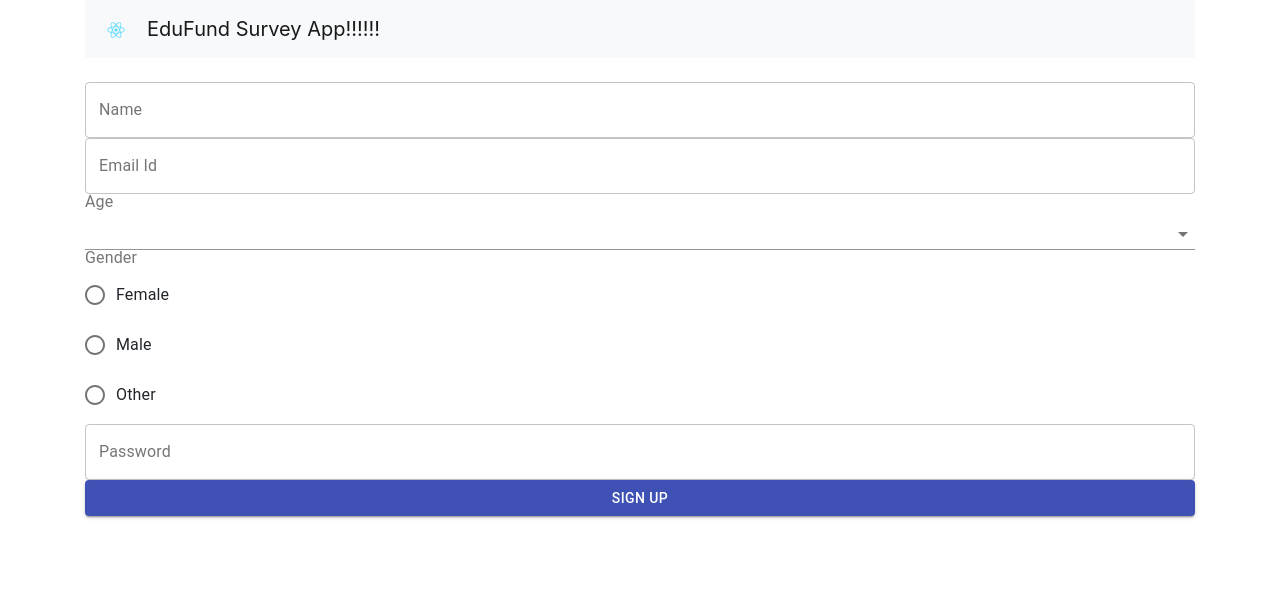
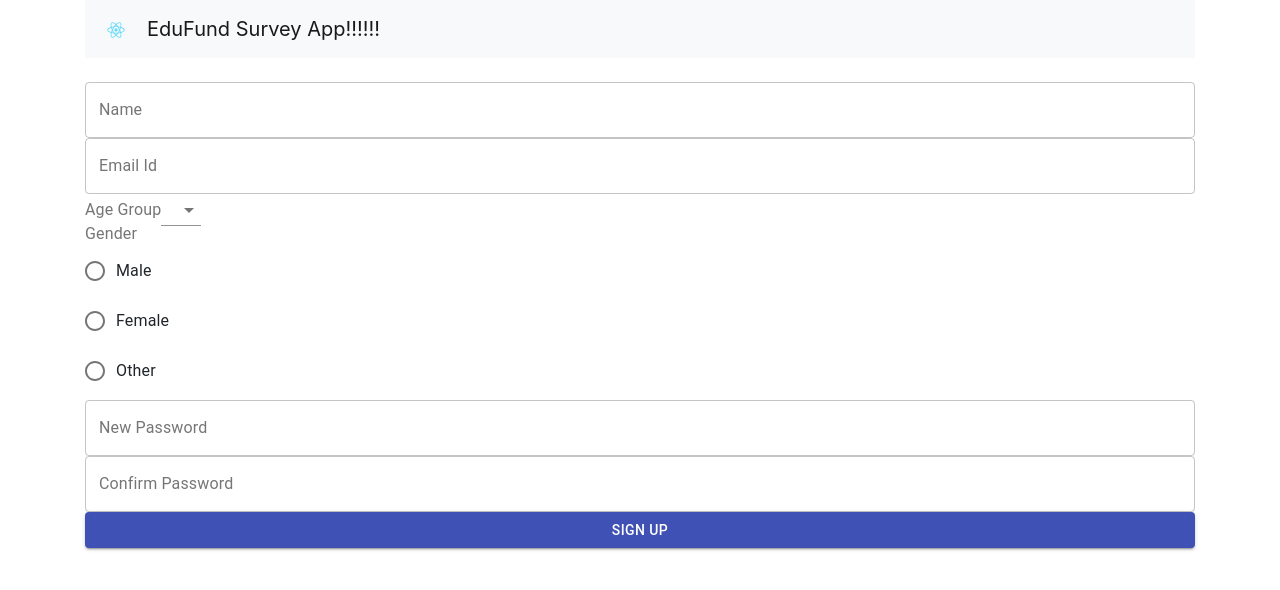
Before and after one commit to jainhitesh90/eduFund, a React (Create React App) app: page /login in a window 1280 px wide. Shown: the top 590 px of the page. Built offline with nearby package versions, Linux system fonts and the light colour scheme.

Commit message:
Added Custom Components for input and other types

```diff
--- a/src/components/signup.js
+++ b/src/components/signup.js
@@ -1,19 +1,31 @@
 import React, { Component } from 'react';
 import axios from 'axios';
-import { TextField, Button, FormControlLabel, RadioGroup, Radio, FormLabel, Select, MenuItem } from '@material-ui/core';
+import CustomInput from './../custom-components/custom-input';
+import CustomButton from './../custom-components/custom-button';
+import CustomRadioGroup from './../custom-components/custom-radio-group';
+import CustomDropDown from '../custom-components/custom-dropdown';
+
+const gender = [
+    {key: 'male', value: 'Male'},
+    {key: 'female', value: 'Female'},
+    {key: 'other', value: 'Other'}
+];
+
+const ageGroup = [
+    {key: 'less-than-16', value: '< 16'},
+    {key: '16-to-25', value: '16 to 25'},
+    {key: '25-to-35', value: '25 to 35'},
+    {key: 'above-35', value: '> 35'}
+];
 
 export default class Signup extends Component {
     constructor(props) {
         super(props);
         this.state = {
-
         }
         this.handleAgeChange = this.handleAgeChange.bind(this);
         this.handleGenderChange = this.handleGenderChange.bind(this);
         this.handleSubmit = this.handleSubmit.bind(this);
-        this.userName = React.createRef();
-        this.userEmail = React.createRef();
-        this.userPassword = React.createRef();
     }
 
     render() {
@@ -24,66 +36,82 @@ export default class Signup extends Component {
 
     renderLoginForm() {
         return (
-            <form onSubmit={this.handleSubmit} style={{ display: 'flex', flexDirection: 'column' }} noValidate autoComplete="off">
-                <TextField inputRef={(ref) => {this.userName = ref}} id="outlined-basic" label="Name" variant="outlined" />
-                <TextField inputRef={(ref) => {this.userEmail = ref}} id="outlined-basic" label="Email Id" type="email" variant="outlined" />
-                <FormLabel id="demo-simple-select-label">Age</FormLabel>
-                <Select
-                    labelId="demo-simple-select-label"
-                    id="demo-simple-select"
-                    onChange={this.handleAgeChange}>
-                    <MenuItem value={10}>10</MenuItem>
-                    <MenuItem value={20}>20</MenuItem>
-                    <MenuItem value={30}>30</MenuItem>
-                </Select>
-                <FormLabel component="legend">Gender</FormLabel>
-                <RadioGroup aria-label="gender" name="gender1" onChange={this.handleGenderChange}>
-                    <FormControlLabel value="female" control={<Radio />} label="Female" />
-                    <FormControlLabel value="male" control={<Radio />} label="Male" />
-                    <FormControlLabel value="other" control={<Radio />} label="Other" />
-                </RadioGroup>
-                <TextField inputRef={(ref) => {this.userPassword = ref}} id="outlined-basic" label="Password" variant="outlined" type="password" />
-                <Button onClick={this.handleSubmit} variant="contained" color="primary">Sign Up</Button>
+            <form style={{ display: 'flex', flexDirection: 'column' }} noValidate autoComplete="off">
+                <CustomInput
+                    label={"Name"}
+                    id={"userName"}
+                    ref={"userName"}
+                />
+                <CustomInput
+                    label={"Email Id"}
+                    id={"userEmail"}
+                    ref={"userEmail"}
+                />
+                <CustomDropDown
+                    label={"Age Group"}
+                    id={"ageGroup"}
+                    onChange={this.handleAgeChange}
+                    values={ageGroup}
+                />
+                <CustomRadioGroup
+                    label={"Gender"}
+                    id={"gender"}
+                    onChange={this.handleGenderChange}
+                    values={gender}
+                />
+                <CustomInput
+                    label={"New Password"}
+                    id={"newPassowrd"}
+                    ref={"newPassowrd"}
+                    type={"password"}
+                />
+                <CustomInput
+                    label={"Confirm Password"}
+                    id={"confirmPassowrd"}
+                    ref={"confirmPassowrd"}
+                    type={"password"}
+                />
+                <CustomButton
+                    label={"Sign Up"}
+                    id={"signup"}
+                    onClick={this.handleSubmit}
+                    color={"primary"}
+                />
             </form>
         );
     }
 
     handleGenderChange(e) {
-        console.log("valie", e.target.value)
         this.setState({
             gender: e.target.value
-        }, () => { console.log('state', this.state) });
+        });
     }
 
     handleAgeChange(e) {
-        console.log("valie", e.target.value)
         this.setState({
             age: e.target.value
-        }, () => { console.log('state', this.state) });
+        });
     }
 
     handleSubmit(e) {
-        e.preventDefault();
-        console.log(this.userName.value);
-        console.log(this.userEmail.value);
-        console.log(this.userPassword.value);
         const userObj = {
-            user_name: this.userName.value,
-            user_email: this.userEmail.value,
-            userPassword: this.userPassword.value,
+            user_name: this.refs.userName['reference'].current.value,
+            user_email: this.refs.userEmail['reference'].current.value,
+            userPassword: this.refs.newPassowrd['reference'].current.value,
             user_age: this.state.age,
             gender: this.state.gender
         };
         if (this.validate(userObj)) {
             this.signupNewUser(userObj);
         }
-      }
+    }
 
     validate() {
         return true;
     }
 
     signupNewUser(userObj) {
+        console.log('obj', userObj);
         axios.post('http://localhost:8080/user/add', userObj)
             .then(res => console.log(res.data));
     }
--- /dev/null
+++ b/src/custom-components/custom-button.js
@@ -0,0 +1,16 @@
+import React, { Component } from 'react';
+import { Button } from '@material-ui/core';
+
+export default class CustomButton extends Component {
+  render() {
+    const { id, label, onClick, color } = this.props;
+    return (
+      <Button onClick={onClick}
+        id={id}
+        variant="contained"
+        color={color}>
+        {label}
+      </Button>
+    );
+  }
+}
--- /dev/null
+++ b/src/custom-components/custom-dropdown.js
@@ -0,0 +1,20 @@
+import React, { Component } from 'react';
+import { FormLabel, Select, MenuItem } from '@material-ui/core';
+
+export default class CustomDropDown extends Component {
+  render() {
+    const { id, label, onChange, values } = this.props;
+    return (
+      <div>
+        <FormLabel id={id}>{label}</FormLabel>
+        <Select id={id} onChange={onChange}>
+          {
+            (values || []).map(function (item) {
+              return <MenuItem value={item.key}>{item.value}</MenuItem>
+            })
+          }
+        </Select>
+      </div>
+    );
+  }
+}
--- /dev/null
+++ b/src/custom-components/custom-input.js
@@ -0,0 +1,21 @@
+import React, { Component } from 'react';
+import { TextField } from '@material-ui/core';
+
+export default class CustomInput extends Component {
+  constructor(props) {
+    super(props);
+    this.reference = React.createRef();
+  }
+
+  render() {
+    const { id, label, type } = this.props;
+    return (
+      <TextField
+        inputRef={this.reference}
+        id={id}
+        label={label}
+        type={type || 'text'}
+        variant="outlined" />
+    );
+  }
+}
--- /dev/null
+++ b/src/custom-components/custom-radio-group.js
@@ -0,0 +1,20 @@
+import React, { Component } from 'react';
+import { FormLabel, RadioGroup, FormControlLabel, Radio } from '@material-ui/core';
+
+export default class CustomRadioGroup extends Component {
+  render() {
+    const { id, label, onChange, values } = this.props;
+    return (
+      <div>
+        <FormLabel component="legend">{label}</FormLabel>
+        <RadioGroup id={id} name={id} onChange={onChange}>
+          {
+            (values || []).map(function (item) {
+              return <FormControlLabel value={item.key} control={<Radio />} label={item.value} />
+            })
+          }
+        </RadioGroup>
+      </div>
+    );
+  }
+}
```
